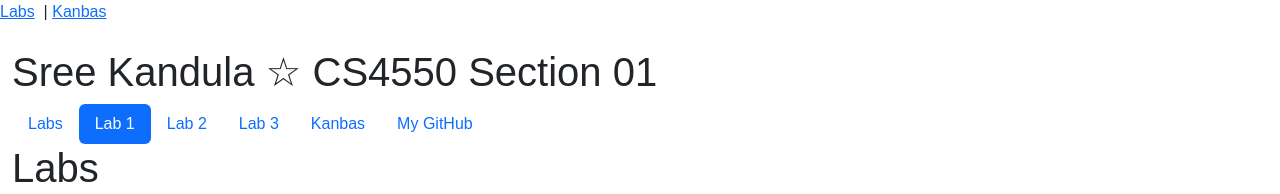
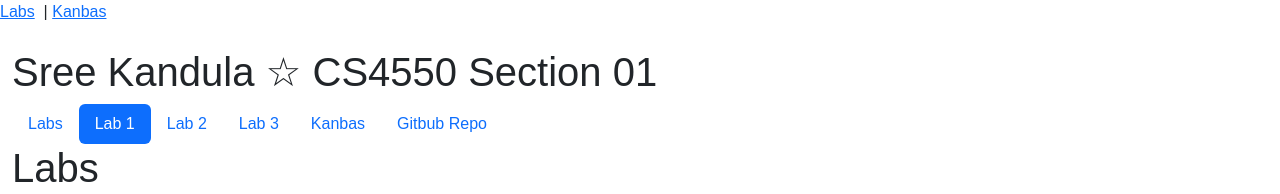
Before and after one commit to skandula07/kanbas-react-web-app2, a React (Create React App) app: page /#/Labs/Lab1 in a window 1280 px wide. Shown: the top 194 px of the page. Built offline with nearby package versions, Linux system fonts and the light colour scheme.

Commit message:
github url

```diff
--- a/src/Labs/TOC.tsx
+++ b/src/Labs/TOC.tsx
@@ -33,7 +33,7 @@ export default function TOC() {
       </li>
       <li className="nav-item">
         <a id="wd-k" href="https://github.com/skandula07/kanbas-react-web-app2" className="nav-link">
-          My GitHub
+          Gitbub Repo
         </a>
       </li>
     </ul>
```
